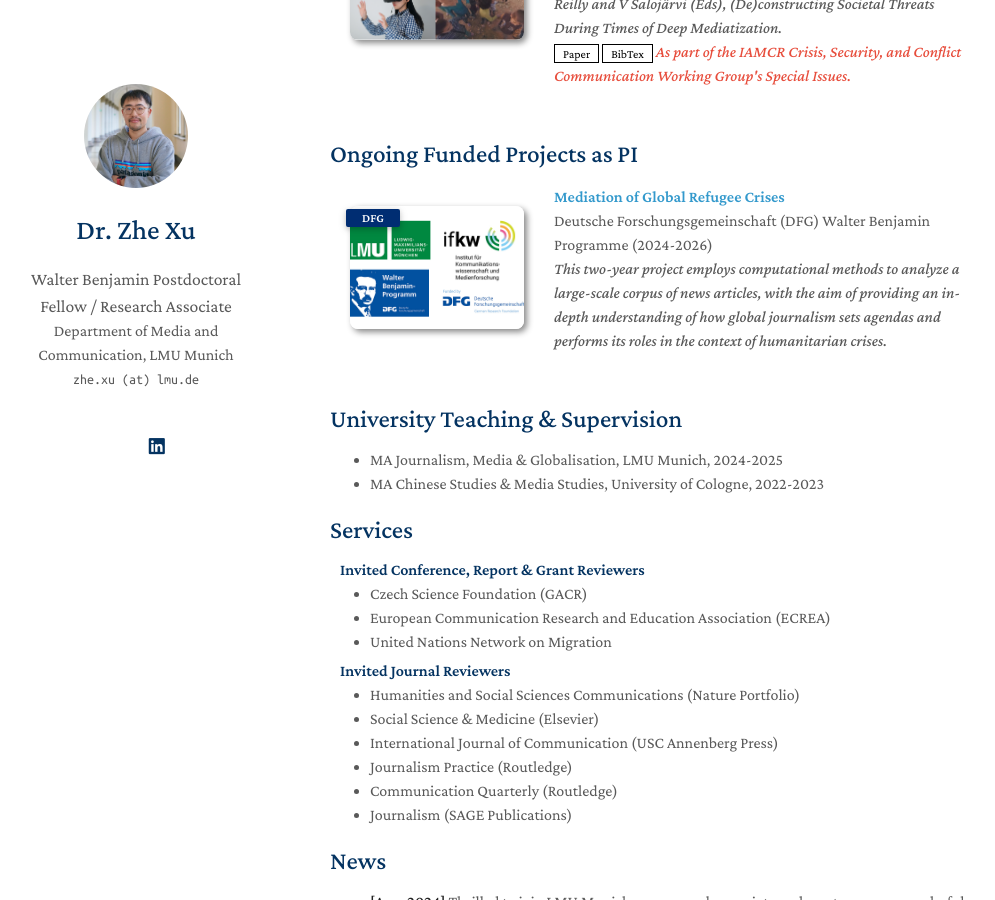
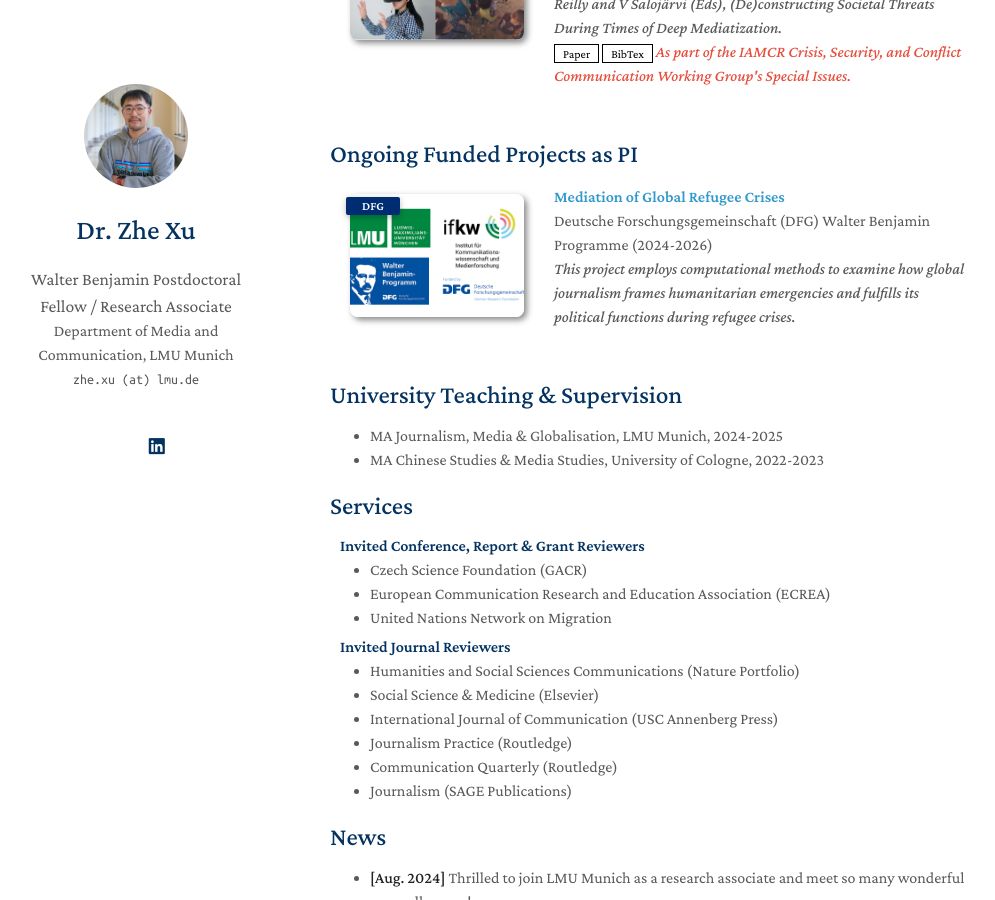
Before and after one commit to zhexuphd/home, a Jekyll site: the page built from index.md, in a window 1280 px wide and 900 px high, scrolled down 829 px. Shown: the whole window, without its empty margins (140-1135 px from the left). Built offline with Jekyll 4.4.1, drawn with Linux system fonts in a browser that asks for light colours; a style sheet for code colours, icons or effects is not loaded; our own code applies the rules of GitHub Pages for plain Markdown files.

Commit message:
Update dfg.yml

```diff
--- a/_data/dfg.yml
+++ b/_data/dfg.yml
@@ -3,5 +3,5 @@ main:
   - title: "Mediation of Global Refugee Crises"
     authors: Deutsche Forschungsgemeinschaft (DFG) Walter Benjamin Programme (2024-2026)
     conference_short: DFG
-    conference: This two-year project employs computational methods to analyze a large-scale corpus of news articles, with the aim of providing an in-depth understanding of how global journalism sets agendas and performs its roles in the context of humanitarian crises.
+    conference: This project employs computational methods to examine how global journalism frames humanitarian emergencies and fulfills its political functions during refugee crises.
     image: ./assets/img/ifkwdfg.jpg
```
